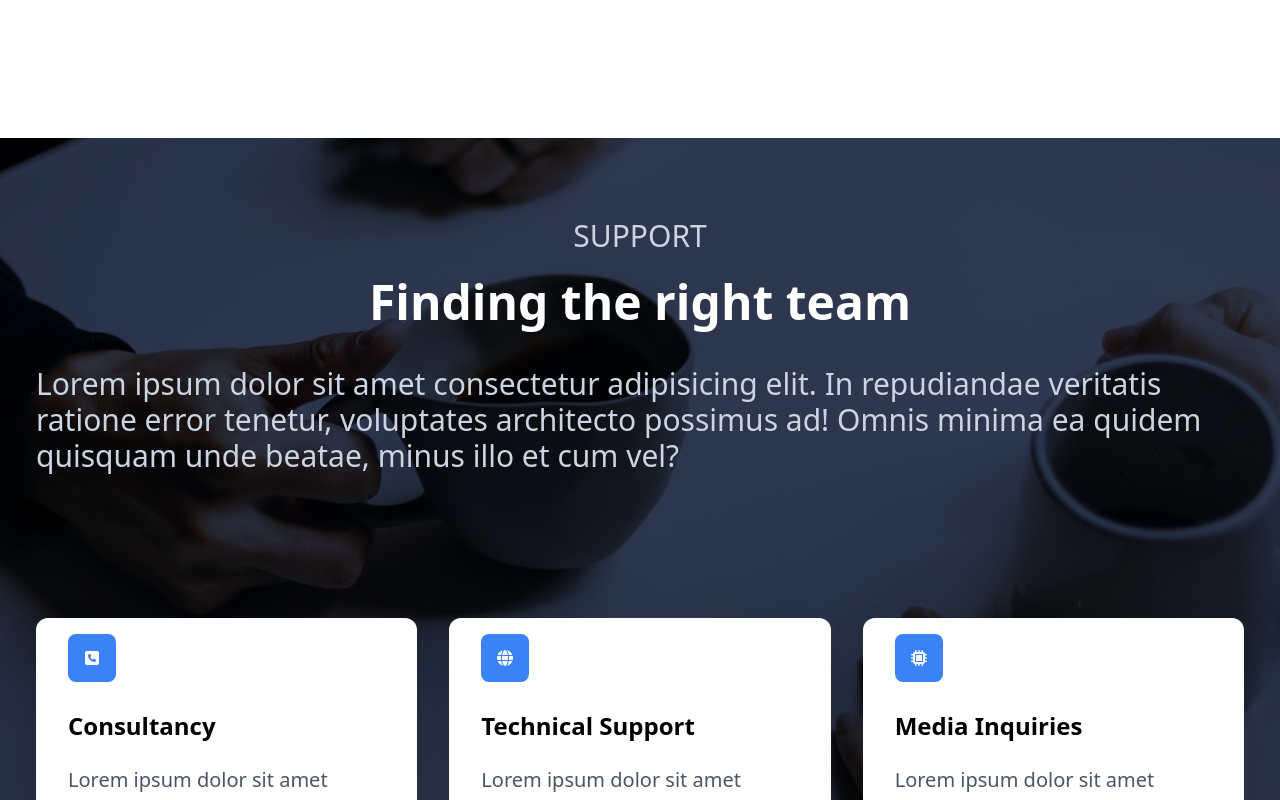
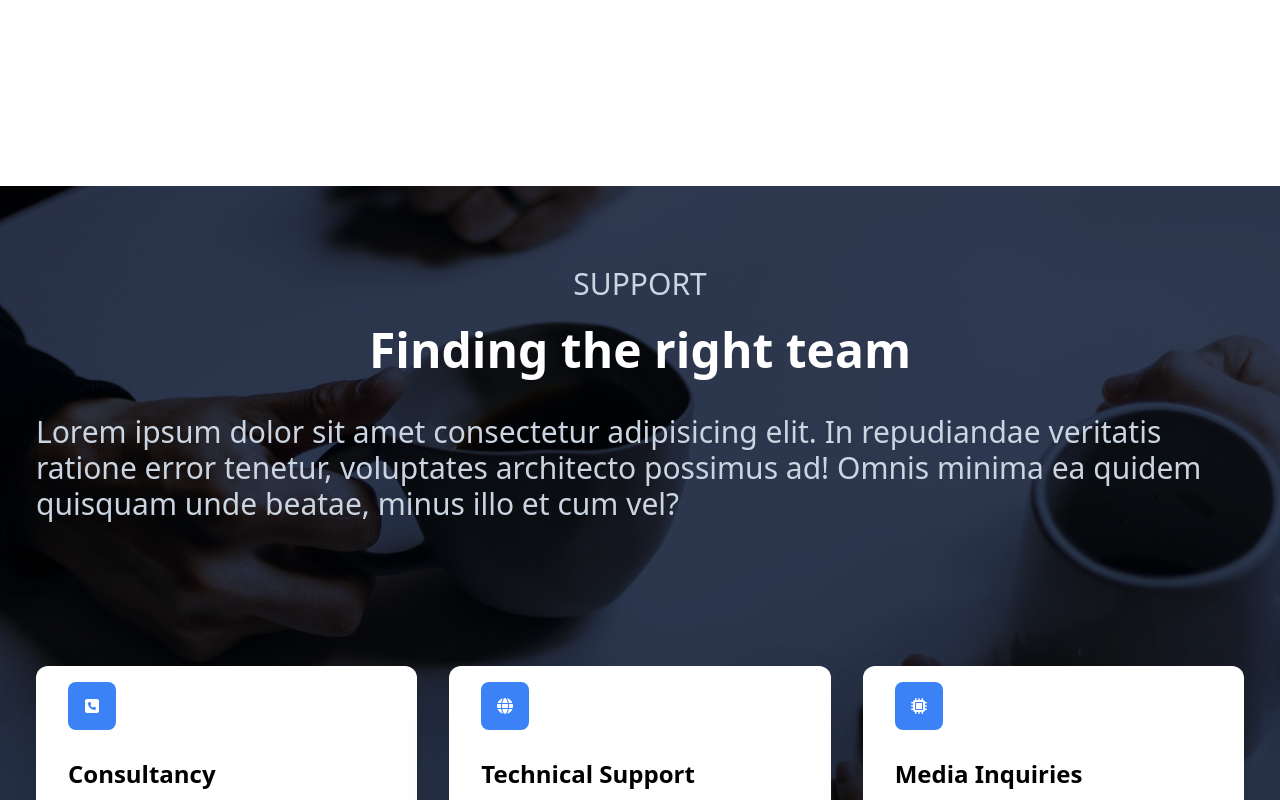
Before and after one commit to brekooname/law-scholars, a React (Create React App) app: page / in a window 1280 px wide. Shown: the part 5540-6340 px from the top of the page. Built offline with nearby package versions, Linux system fonts and the light colour scheme.

Commit message:
Update: Margin for full page coverage when smooth scroll

```diff
--- a/src/components/Support.jsx
+++ b/src/components/Support.jsx
@@ -15,7 +15,7 @@ import supportImage from '../assets/support.jpg'
 
 const Support = () => {
     return (
-        <div name='support' className='w-full mt-24'>
+        <div name='support' className='w-full mt-36'>
             <div className='w-full h-[700px] bg-gray-900/90 absolute'>
                 <img className='w-full h-full object-cover mix-blend-overlay' src={supportImage} alt="/" />
             </div>
```
